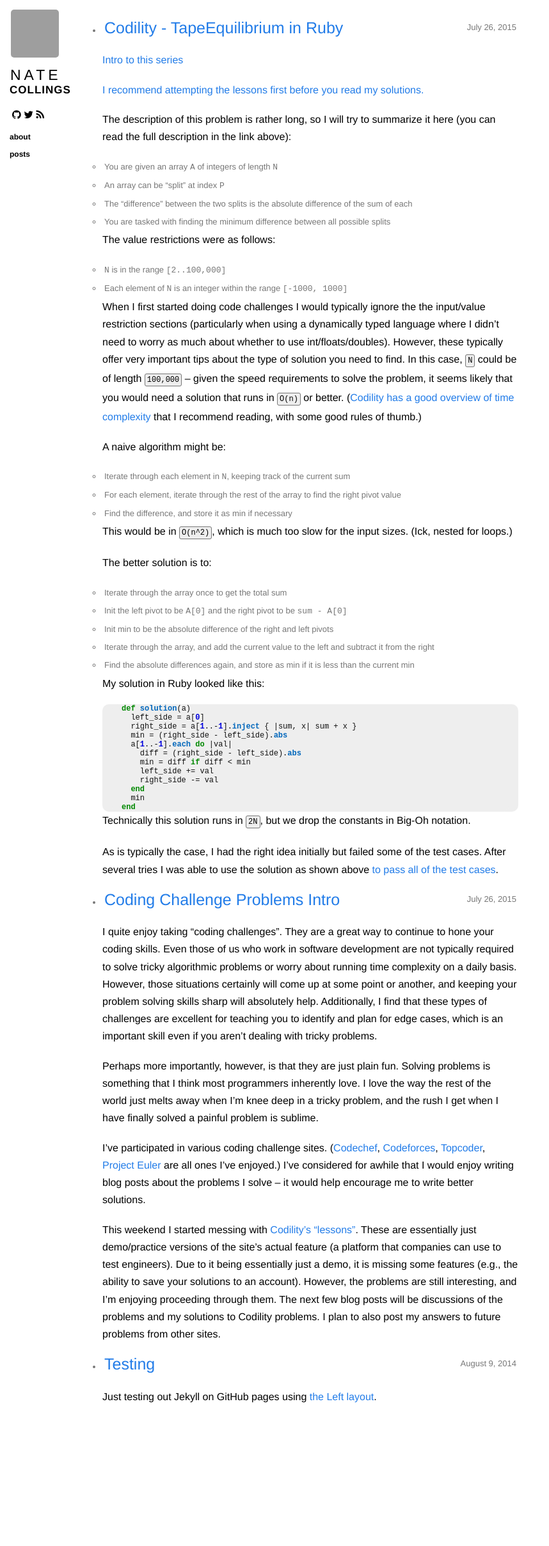
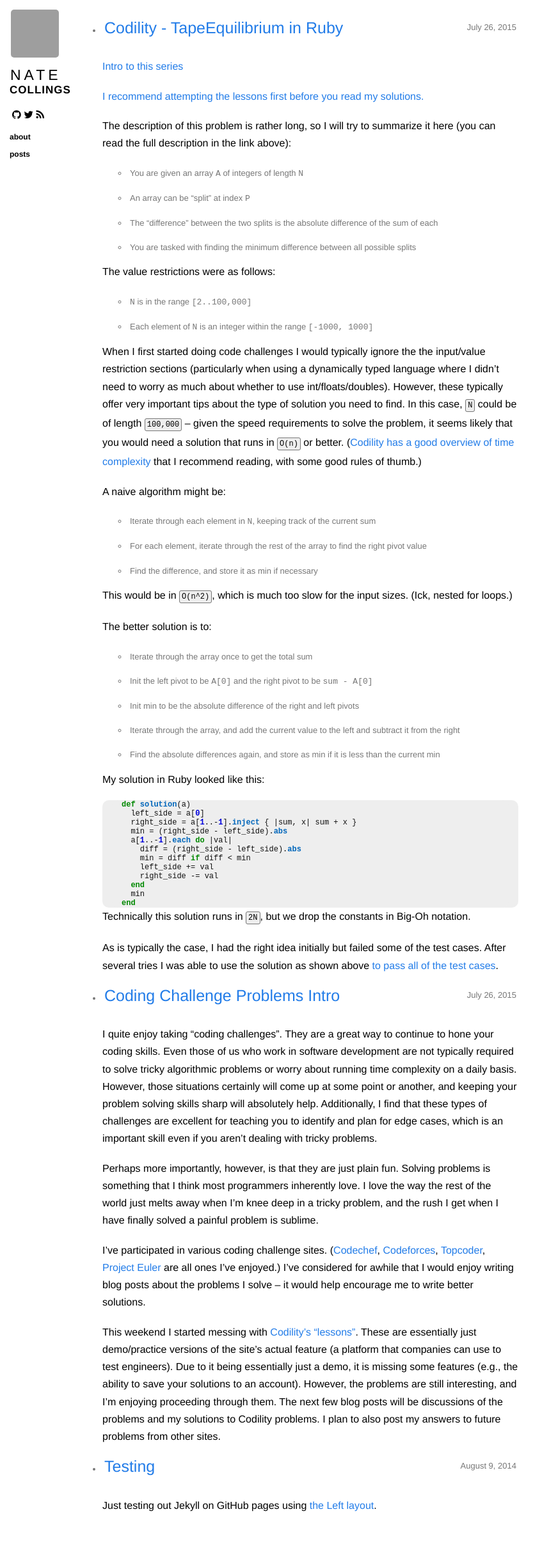
Before and after one commit to naiyt/naiyt.github.io, a Jekyll site: the page built from index.html, in a window 1280 px wide. Shown: the whole page at 64% size, without its empty margins (0-858 px from the left). Built offline with Jekyll 4.4.1, drawn with Linux system fonts in a browser that asks for light colours; nearby versions of some CDN libraries; Markdown is read by kramdown in place of the engine named in the settings; before the commit the page ends 2247 px from its top, so only the background shows below that; grey boxes are pictures that could not be loaded.

Commit message:
csssssssssssssss

```diff
--- a/css/base.css
+++ b/css/base.css
@@ -160,13 +160,10 @@ a {
     margin: 10px 0 0 0;
     padding: 0;
     font-family: Helvetica, sans-serif; }
-    .content .listing ul {
-      margin: 0;
-      padding: 0; }
+    .content .listing ul { }
     .content .listing li {
       font-size: 13px;
       padding: 5px 3px;
-      margin: 0;
       color: #777777;
     }
     .content .listing li span {
```
